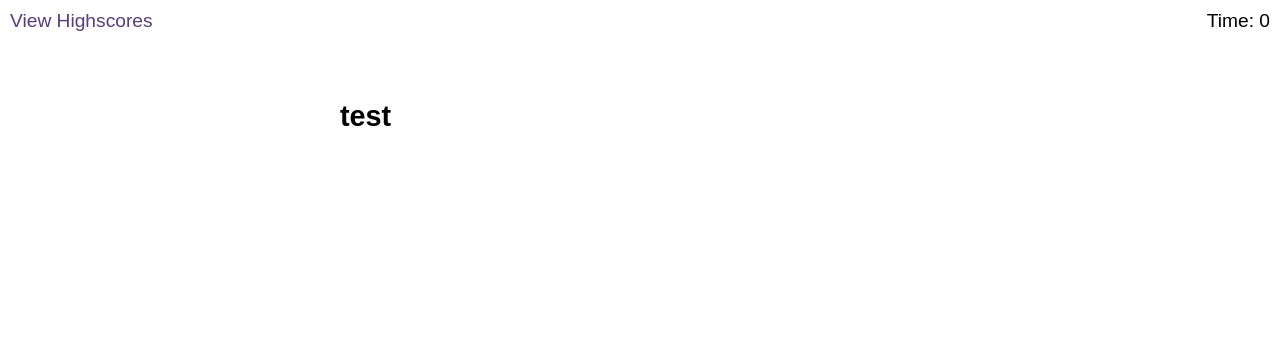
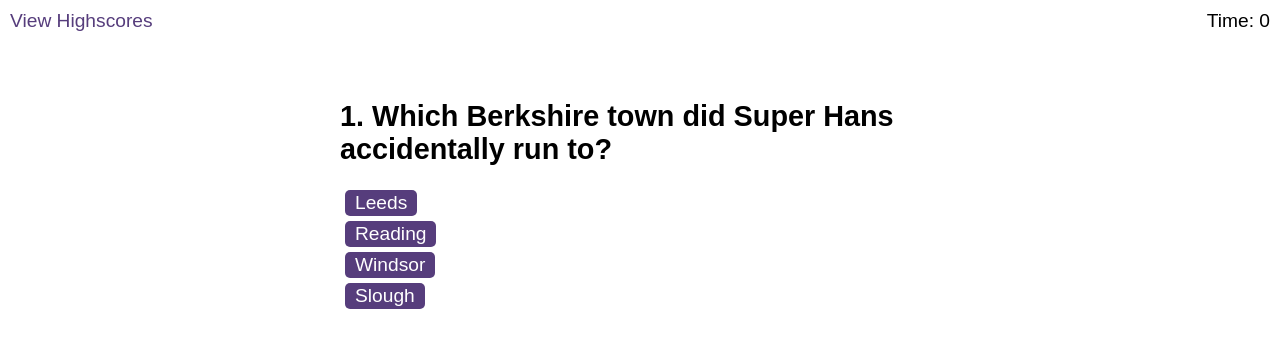
Before and after one commit to fawltya/peep-show-quiz, a plain HTML site: page index.html in a window 1280 px wide. Both pictures are taken after a click on the button "Start Quiz". Drawn offline with nearby package versions, Linux system fonts and the light colour scheme.

Commit message:
question buttons appended and working

```diff
--- a/assets/js/logic.js
+++ b/assets/js/logic.js
@@ -13,6 +13,44 @@ var questions = $('#questions')
 var question = $('question-title')
 var choices = $('#choices')
 var time = $('#time')
+
+
+
+function quiz() {
+    questions.removeClass('hide');
+    startScreen.addClass('hide');
+
+            var i = 0
+            $('#question-title').text(questionArray[i].question);
+            console.log(questionArray[i].question)
+            for (var j = 0; j < questionArray[i].choices.length; j++) {
+                var choiceButtons = $('<button class="answer-button">' + questionArray[i].choices[j] + '</button>')
+                choices.append(choiceButtons)
+                console.log(questionArray[i].choices[j])
+            }
+
+            //if correct answer = [j]
+            $('.answer-button').on('click', function(event) {
+                event.preventDefault();
+                i++;
+
+            })
+
+
+}
+
+startButton.on("click", function(event) {
+    event.preventDefault();
+    quiz();
+})
+
+// console.log(questionArray[0]);
+
+
+
+
+
+
 
 // function timer(timerLength) {
 //     // var timeAmount = setInterval(timerLength, 1000);
@@ -40,15 +78,3 @@ var time = $('#time')
 
 // to stop the counter
 // clearInterval(inteval);
-
-function quiz() {
-    questions.removeClass('hide');
-    startScreen.addClass('hide')
-}
-
-startButton.on("click", function(event) {
-    event.preventDefault();
-    quiz();
-})
-
-console.log(questionArray[0]);
--- a/index.html
+++ b/index.html
@@ -26,7 +26,7 @@
       </div>
 
       <div id="questions" class="hide">
-        <h2 id="question-title">test</h2>
+        <h2 id="question-title"></h2>
         <div id="choices" class="choices"></div>
       </div>
 
```
